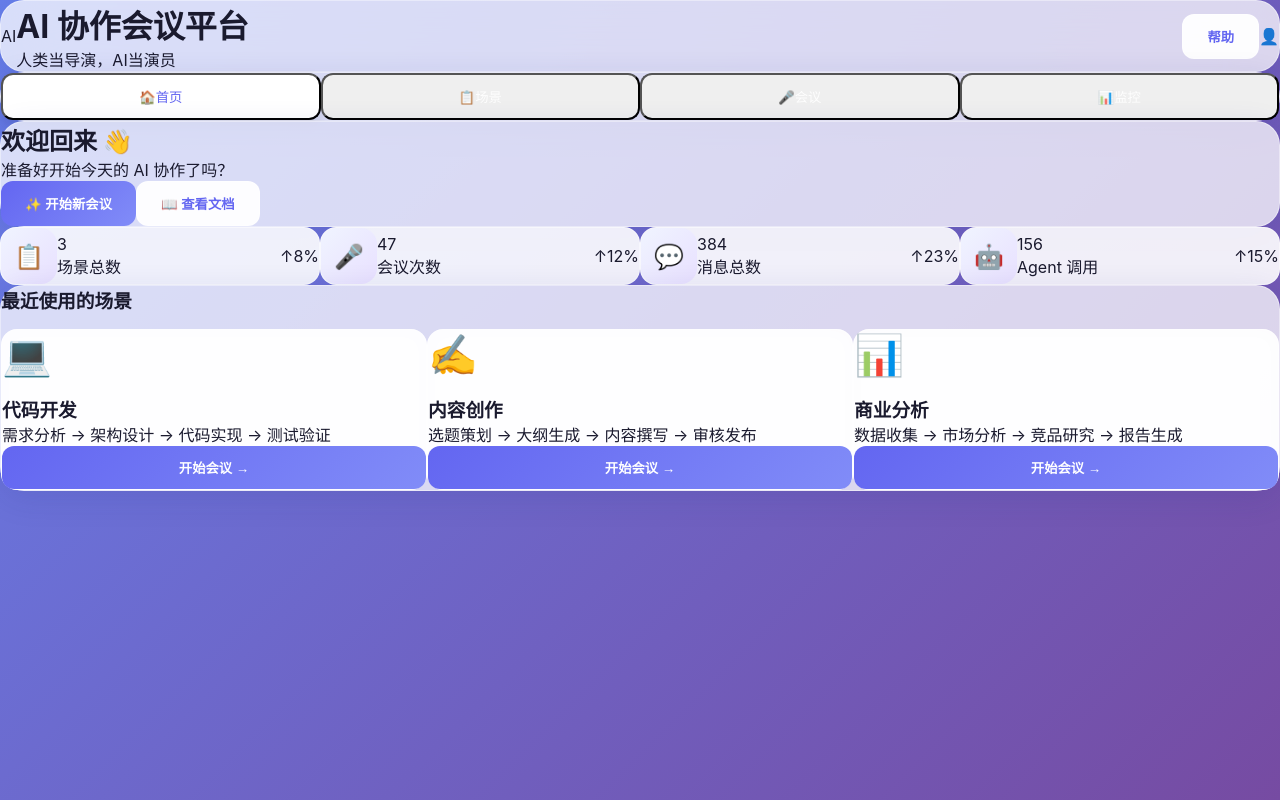
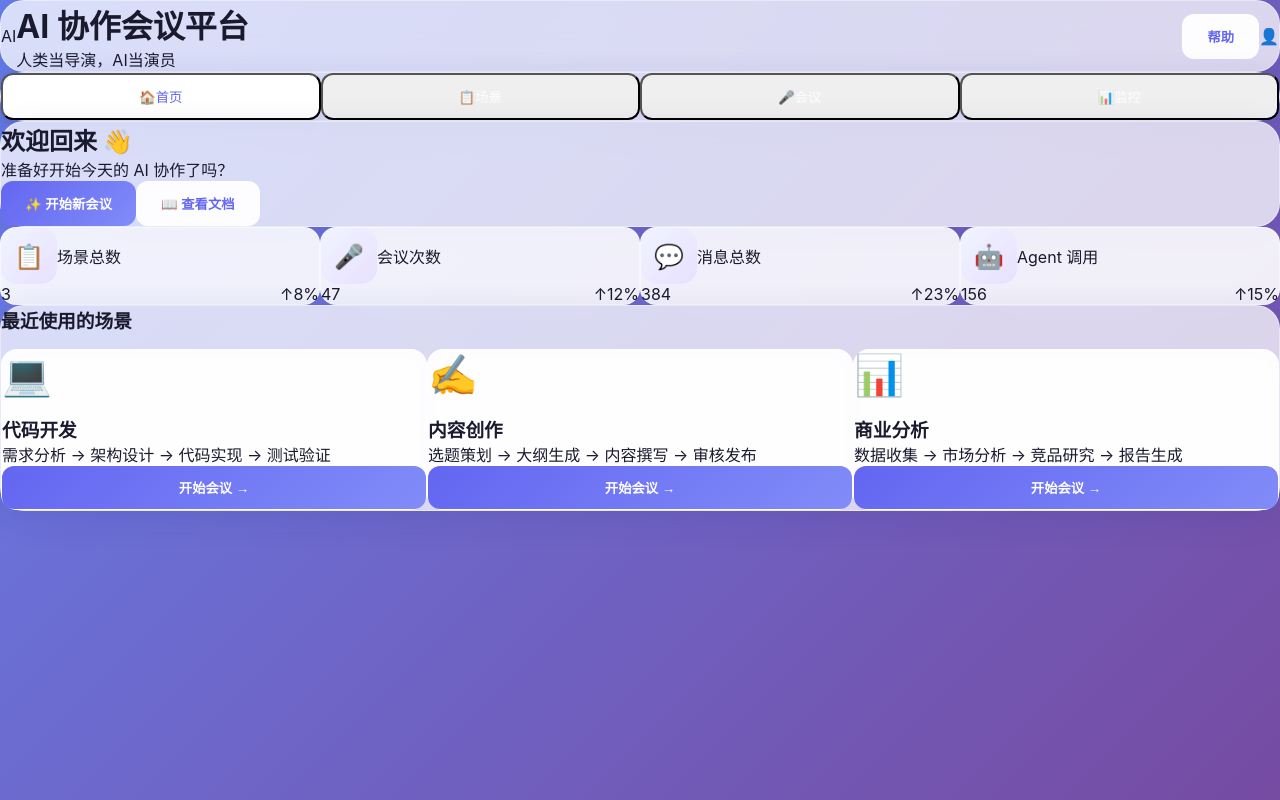
Before and after one commit to KingBoyAndGirl/ai-collaboration-meeting, a React (Vite) app: page / in a window 1280 px wide. Built offline with nearby package versions, Linux system fonts and the light colour scheme.

Commit message:
fix: 统计卡片布局优化

```diff
--- a/src/main.jsx
+++ b/src/main.jsx
@@ -56,7 +56,7 @@ function Navigation({ currentView, onViewChange }) {
 }
 
 // 统计卡片
-function StatCard({ icon, label, value, trend, color }) {
+function StatCard({ icon, label, value, trend }) {
   const [count, setCount] = useState(0)
 
   useEffect(() => {
@@ -65,14 +65,16 @@ function StatCard({ icon, label, value, trend, color }) {
   }, [value])
 
   return (
-    <div className="glass-card p-5 flex items-center gap-4">
-      <div className="stat-icon">{icon}</div>
-      <div className="flex-1">
-        <div className="text-2xl font-bold text-gray-800">{count}</div>
+    <div className="glass-card p-5">
+      <div className="flex items-center gap-3 mb-3">
+        <div className="stat-icon text-xl">{icon}</div>
         <div className="text-sm text-gray-500">{label}</div>
       </div>
-      <div className="text-emerald-600 text-sm font-medium flex items-center gap-1">
-        <span>↑</span> {trend}%
+      <div className="flex items-end justify-between">
+        <div className="text-3xl font-bold text-gray-800">{count}</div>
+        <div className="text-emerald-600 text-sm font-medium flex items-center gap-1 bg-emerald-50 px-2 py-1 rounded-full">
+          <span>↑</span> {trend}%
+        </div>
       </div>
     </div>
   )
```
